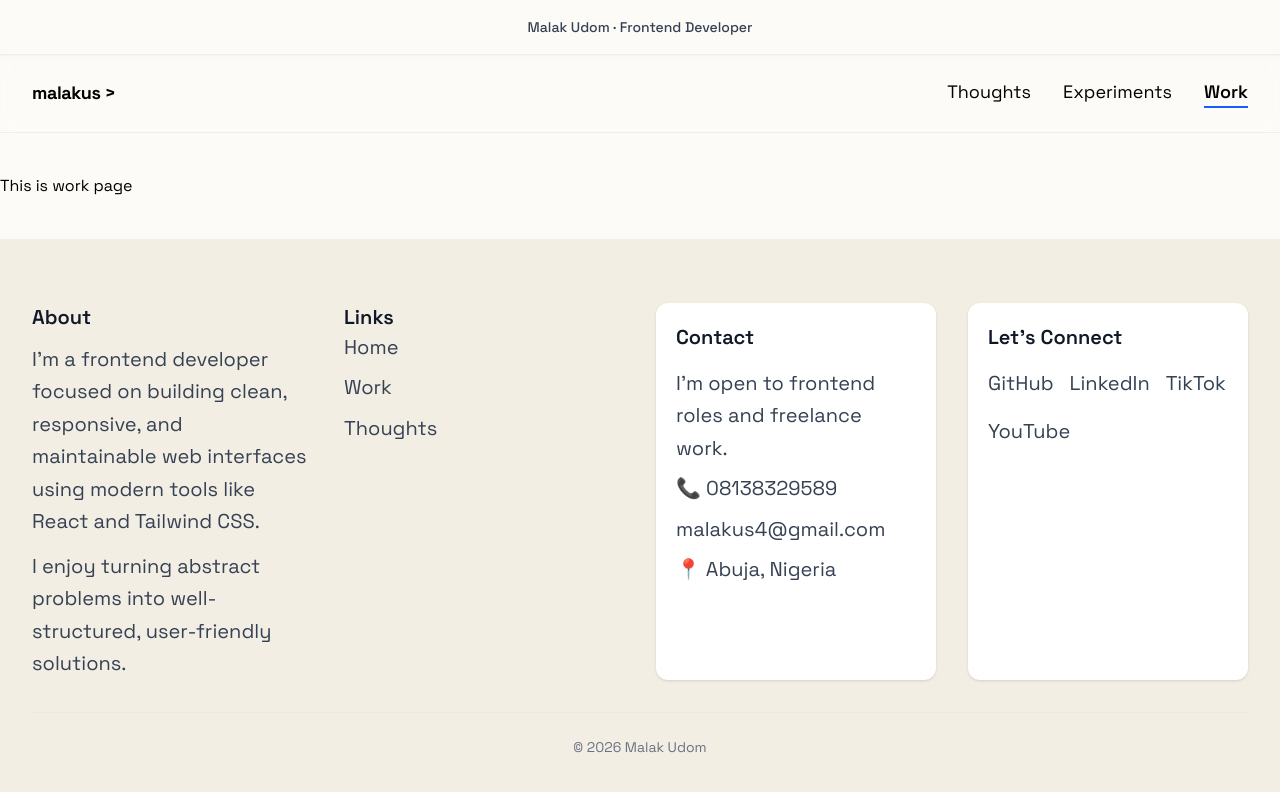
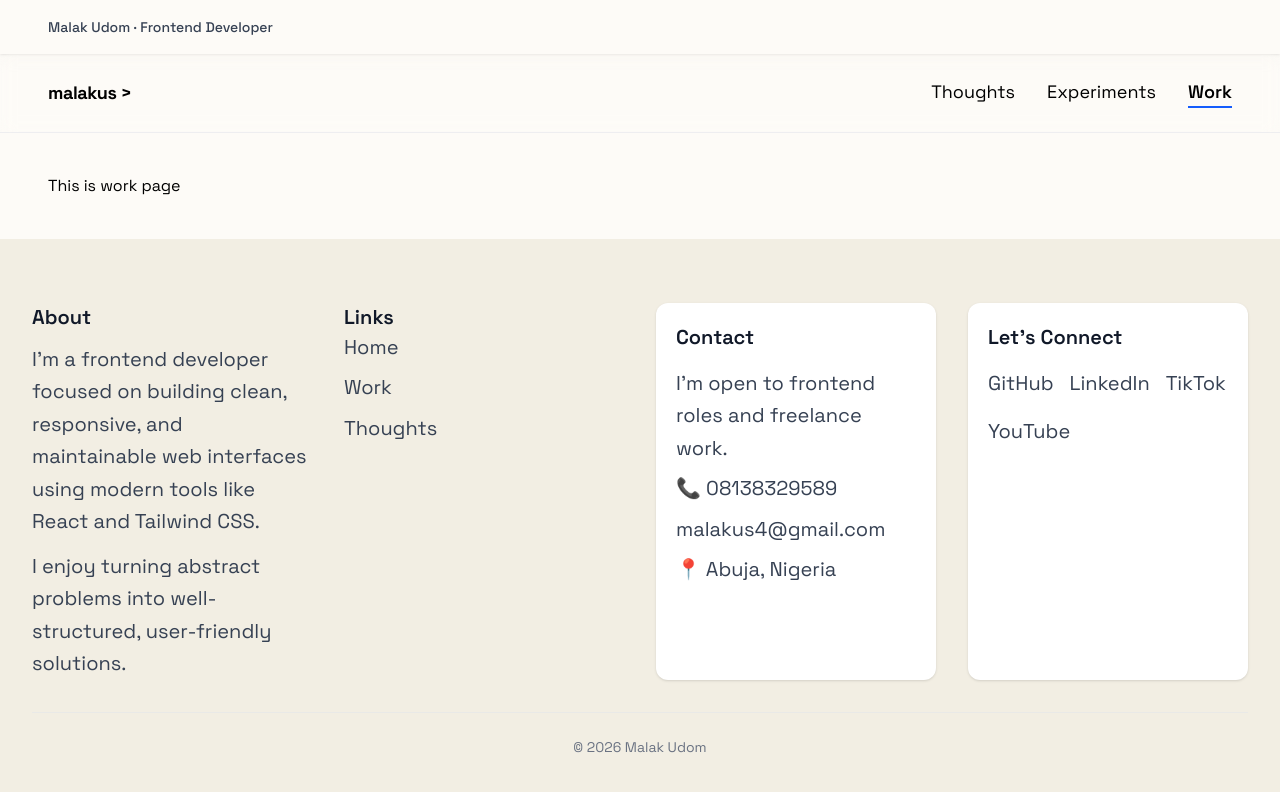
Before and after one commit to malakus4/portfolio-react, a React (Vite) app: page /work in a window 1280 px wide. Shown: the top 792 px of the page. Built offline with nearby package versions, Linux system fonts and the light colour scheme.

Commit message:
style: add custom horizontal padding to all sections except footer

```diff
--- a/src/components/sections/Header.jsx
+++ b/src/components/sections/Header.jsx
@@ -2,7 +2,7 @@ import React from 'react'
 
 function Header() {
     return (
-        <header className="bg-base px-6 py-4 text-center text-gray-700 shadow-sm">
+        <header className="bg-base container-page py-4 text-gray-700 shadow-sm">
             <p className="text-[clamp(0.875rem,1vw,1.125rem)] font-medium">
                 Malak Udom &middot; Frontend Developer
             </p>
--- a/src/components/sections/Nav.jsx
+++ b/src/components/sections/Nav.jsx
@@ -8,7 +8,7 @@ function Nav() {
 
   return (
     <nav className="sticky top-0 bg-base/90
-      backdrop-blur z-10 px-8
+      backdrop-blur z-10 container-page
       border-b border-gray-200/60">
 
       <div className="flex justify-between items-center
--- a/src/index.css
+++ b/src/index.css
@@ -49,7 +49,7 @@ html {
 
 /* Global horizontal layout padding */
 .container-page {
-  @apply  px-4 sm:px-10 lg:px-12 mx-auto max-w-[1350px];
+  @apply  px-8 sm:px-10 lg:px-12 mx-auto max-w-[1350px];
 }
 
 @layer utilities {
--- a/src/pages/Experiments.jsx
+++ b/src/pages/Experiments.jsx
@@ -2,7 +2,7 @@ import React from 'react'
 
 function Experiments() {
   return (
-    <div className='py-10'>Experiments page here</div>
+    <div className='container-page py-10'>Experiments page here</div>
   )
 }
 
--- a/src/pages/NotFound.jsx
+++ b/src/pages/NotFound.jsx
@@ -2,7 +2,7 @@ import { NavLink } from "react-router-dom";
 
 const NotFound = () => {
   return (
-    <div className="min-h-screen flex flex-col items-center justify-center text-center px-4">
+    <div className="min-h-screen flex flex-col items-center justify-center text-center px-8">
       <h1 className="text-6xl font-bold mb-4">404</h1>
       <p className="text-lg text-gray-600 mb-6">
         Oops! The page you're looking for doesn't exist.
--- a/src/pages/Thoughts.jsx
+++ b/src/pages/Thoughts.jsx
@@ -2,7 +2,7 @@ import React from 'react'
 
 function Thoughts() {
   return (
-    <div className='py-4'>This is Thoughts page</div>
+    <div className='container-page py-4'>This is Thoughts page</div>
   )
 }
 
--- a/src/pages/Work.jsx
+++ b/src/pages/Work.jsx
@@ -2,7 +2,7 @@ import React from 'react'
 
 function Work() {
   return (
-    <div className='py-10'>This is work page</div>
+    <div className='container-page py-10'>This is work page</div>
   )
 }
 
```
